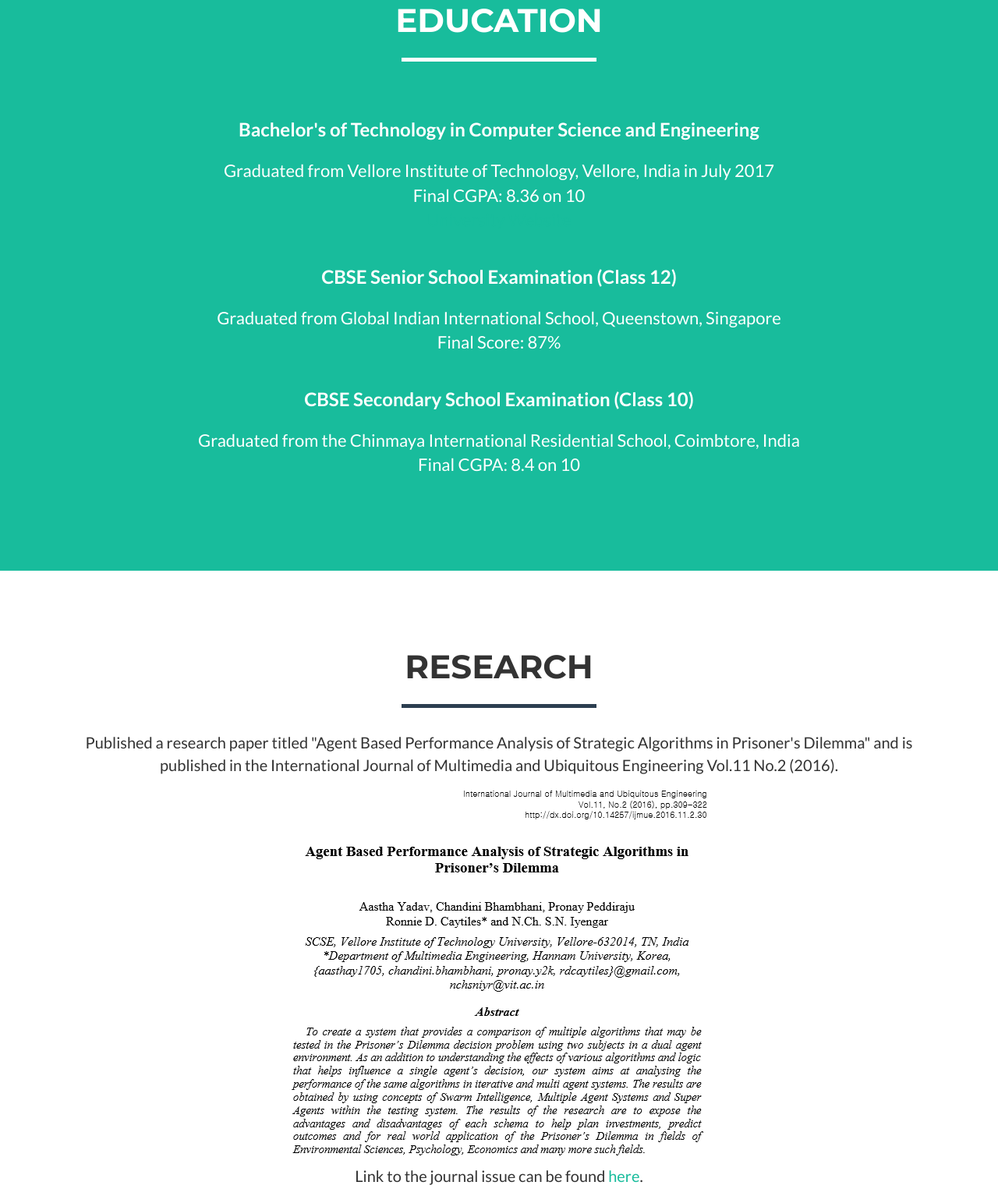
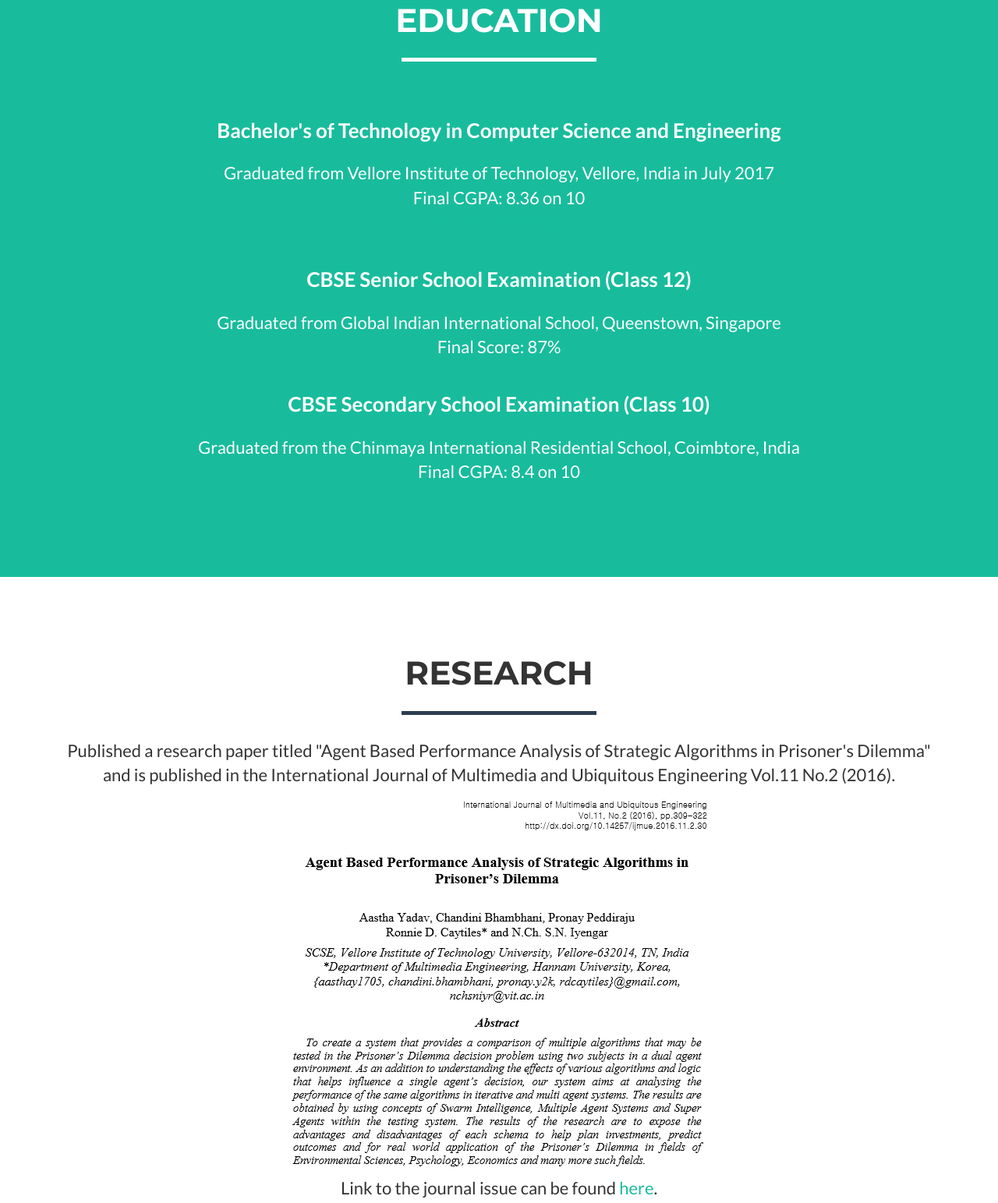
Before and after one commit to pronaypeddiraju/pronaypeddiraju.github.io, a website: page index.html in a window 1280 px wide. Shown: the part 2310-3853 px from the top of the page at 78% size. Drawn offline with nearby package versions, Linux system fonts and the light colour scheme.

Commit message:
Made changes to font size in other places

```diff
--- a/index.html
+++ b/index.html
@@ -249,20 +249,20 @@
                 <dl>
                   <br>
                   <br>
-                  <dt style="font-size: 24px">Bachelor's of Technology in Computer Science and Engineering</dt>
+                  <dt style="font-size: 26px">Bachelor's of Technology in Computer Science and Engineering</dt>
                   <br>
                   <dd style="font-size: 22px">Graduated from Vellore Institute of Technology, Vellore, India in July 2017</dd>
                   <dd style="font-size: 22px"> Final CGPA: 8.36 on 10</dd>
                   <dd style="font-size: 22px"><a href="http://www.vit.ac.in" target="_blank">University Website</a></dd>
                   <br>
                   <br>
-                  <dt style="font-size: 24px">CBSE Senior School Examination (Class 12) </dt>
+                  <dt style="font-size: 26px">CBSE Senior School Examination (Class 12) </dt>
                   <br>
                   <dd style="font-size: 22px">Graduated from Global Indian International School, Queenstown, Singapore</dd>
                   <dd style="font-size: 22px"> Final Score: 87%</dd>
                   <br>
                   <br>
-                  <dt style="font-size: 24px">CBSE Secondary School Examination (Class 10) </dt>
+                  <dt style="font-size: 26px">CBSE Secondary School Examination (Class 10) </dt>
                   <br>
                   <dd style="font-size: 22px">Graduated from the Chinmaya International Residential School, Coimbtore, India</dd>
                   <dd style="font-size: 22px"> Final CGPA: 8.4 on 10</dd>
@@ -283,9 +283,9 @@
             </div>
             <div class="row">
               <div class="col-lg-12 text-center" style="text-align:center">
-                <p>Published a research paper titled "Agent Based Performance Analysis of Strategic Algorithms in Prisoner's Dilemma" and is published in the International Journal of Multimedia and Ubiquitous Engineering Vol.11 No.2 (2016).</p>
+                <p style="font-size: 22px">Published a research paper titled "Agent Based Performance Analysis of Strategic Algorithms in Prisoner's Dilemma" and is published in the International Journal of Multimedia and Ubiquitous Engineering Vol.11 No.2 (2016).</p>
                 <img src="img/portfolio/paper1.png" class="img-responsive img-centered" alt="">
-                <p>Link to the journal issue can be found <a href="http://www.sersc.org/journals/IJMUE/vol11_no2_2016.php" target="_blank">here</a>.</p>
+                <p style="font-size: 22px">Link to the journal issue can be found <a href="http://www.sersc.org/journals/IJMUE/vol11_no2_2016.php" target="_blank">here</a>.</p>
               </div>
             </div>
         </div>
```
